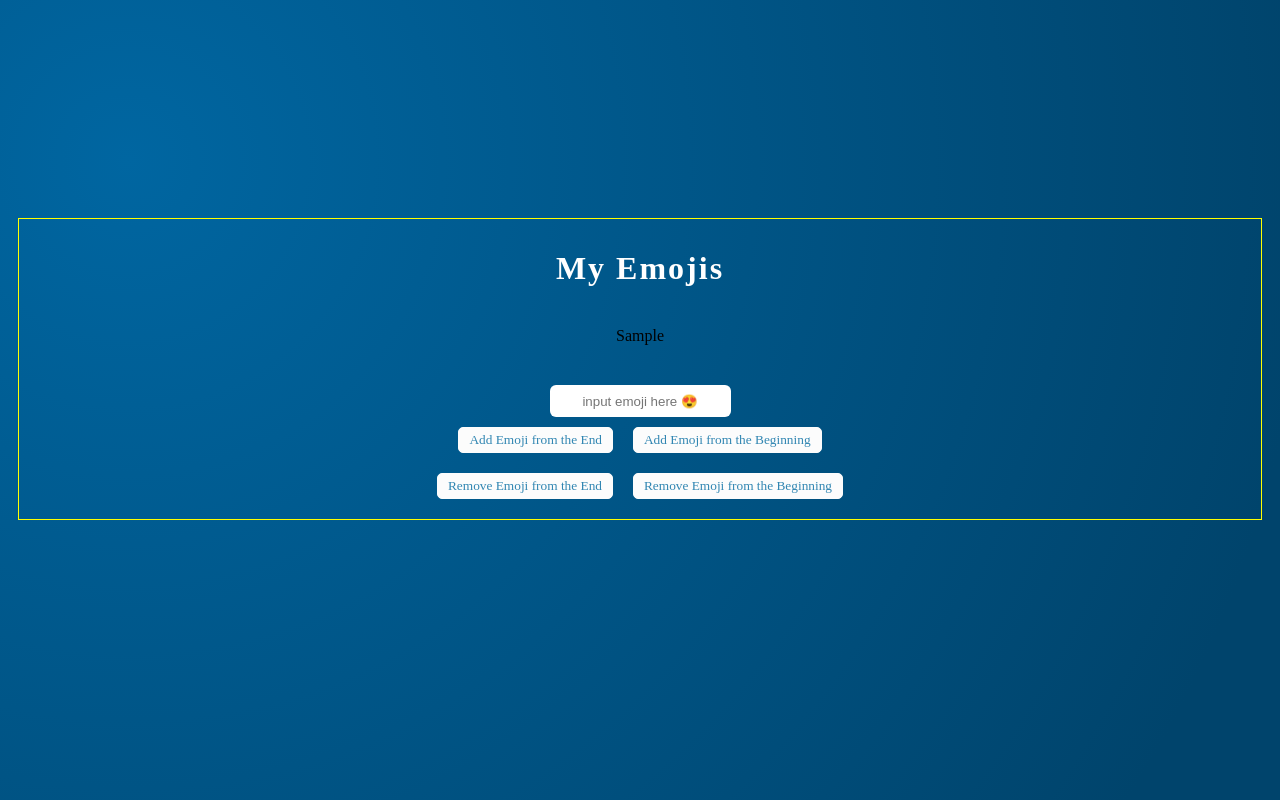
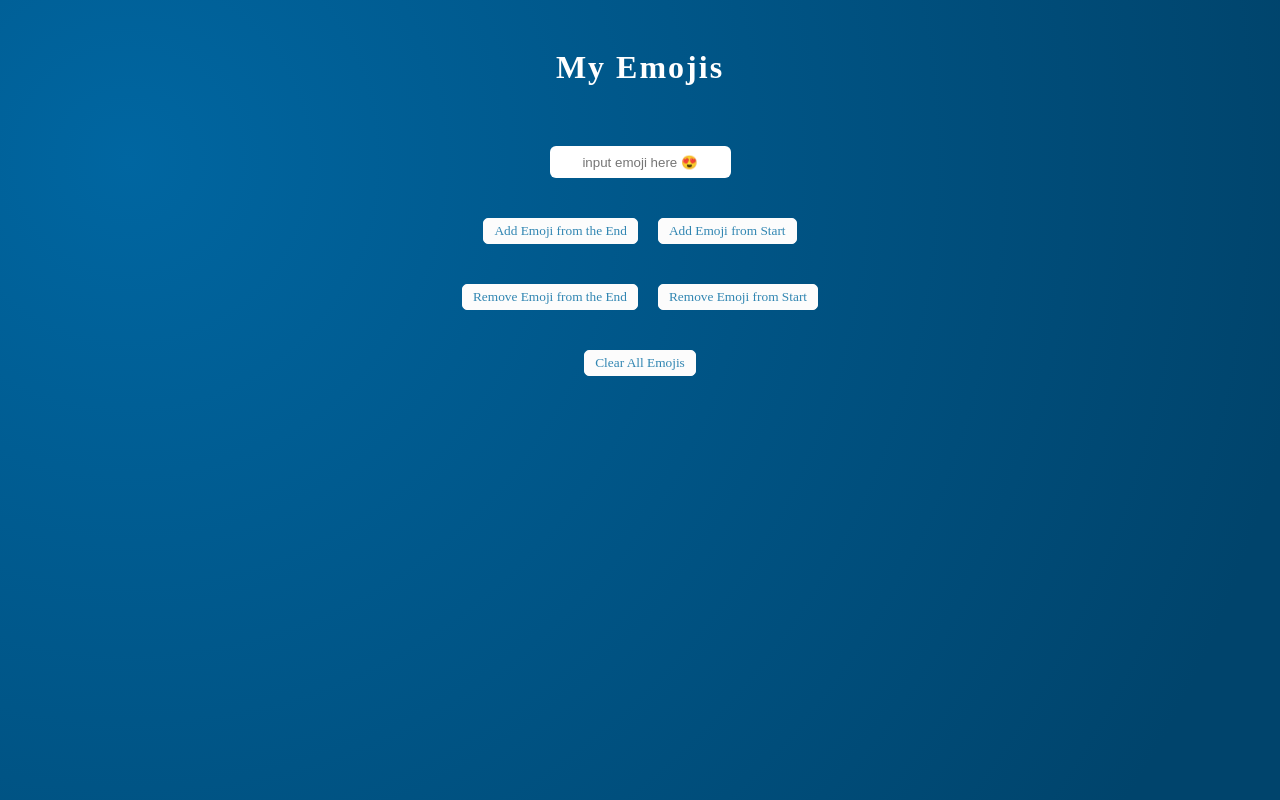
Before and after one commit to tinabals/my-emoji-s, a plain HTML site: page index.html in a window 1280 px wide. Both pictures are taken after typing "Sample" into the empty fields and a click on the button "Add Emoji from the End". Drawn offline with Linux system fonts and the light colour scheme; a web font is replaced by a local one.

Commit message:
implemented the functionalities
 I  also changed a couple of things and added some new functions too. Emojis can be added at the start or end and delete both ways too. It is being stored in the local storage.

```diff
--- a/index.css
+++ b/index.css
@@ -1,13 +1,13 @@
+
 html{
-    height:100vh;
-
-
+    height: 100vh;
 }
-
 body{
     background: radial-gradient(circle at 10% 20%, rgb(0, 102, 161) 0%, rgb(0, 68, 108) 90.1%);
     font-family: Baloo;
     padding:10px;
+    background-size: cover;
+
 }
 
 
@@ -28,23 +28,23 @@ input{
 button{
     font-family: inherit;
     padding: 4px 10px;
-    margin:10px 10px;
+    margin:20px 10px;
     display:block;
     color:#3186b2;
     background: #fcfcfc; ;
     border: 1px solid #fcfcfc; ;
     border-radius: 5px;
-    -webkit-border-radius: 5px;
-    -moz-border-radius: 5px;
-    -ms-border-radius: 5px;
-    -o-border-radius: 5px;
+    cursor:pointer;
+}
+
+button:hover{
+    background: #faeee1;
+    border:1px solid #5d31b2;
 }
 
 
 .container{
     text-align: center;
-    border:1px solid yellow;
-    margin:200px auto;
     padding: 10px 25px;
 }
 
@@ -52,9 +52,13 @@ button{
     margin: 40px;
     text-align: center;
 }
+#emoji-container span {
+    margin: 10px;
+    font-size: 40px;
+}
 
 #input-emoji{
-    margin:0 auto;
+    margin:20px auto;
 }
 .buttons-wrapper{
     display: flex;
--- a/index.html
+++ b/index.html
@@ -11,15 +11,19 @@
 <body>
     <div class="container">
             <h1>My Emojis</h1>
-            <div id="emoji-container"></div>
+            <div id="emoji-container">
+            </div>
             <input type="text" id="input-emoji"  placeholder="input emoji here 😍"/>
             <div class="buttons-wrapper">
                     <button id="push-btn"> Add Emoji from the End</button>
-                    <button id="unshift-btn"> Add Emoji from the Beginning</button>
+                    <button id="unshift-btn"> Add Emoji from Start</button>
                 </div>
             <div class="buttons-wrapper">
                 <button id="pop-btn"> Remove Emoji from the End</button>
-                <button id="shift-btn"> Remove Emoji from the Beginning</button>
+                <button id="shift-btn"> Remove Emoji from Start</button>
+            </div>
+            <div class="buttons-wrapper">
+                <button id="clear-btn"> Clear All Emojis</button>
             </div>
         </div>
         <script src="index.js"></script>
--- a/index.js
+++ b/index.js
@@ -1,41 +1,63 @@
+
+
 const inputEmojiField = document.getElementById("input-emoji");
 const pushBtn = document.getElementById("push-btn");
 const shiftBtn = document.getElementById("shift-btn");
 const popBtn = document.getElementById("pop-btn");
 const unshiftBtn = document.getElementById("unshift-btn");
+const clearBtn = document.getElementById("clear-btn");
+const emojiRegex = (/(\u00a9|\u00ae|[\u2000-\u3300]|\ud83c[\ud000-\udfff]|\ud83d[\ud000-\udfff]|\ud83e[\ud000-\udfff])/g)
 let emojiDisplayContainer = document.getElementById("emoji-container");
-let savedEmojis = [];
+let savedEmojis = Array();
 
-renderEmojis = () => {
-  emojiDisplayContainer.innerHTML = "";
+
+const renderEmojis = () => {
+  emojiDisplayContainer.innerHTML = ""
   let emojis = "";
-  let retrievedData = localStorage.getItem("myEmoji");
-  savedEmojis = JSON.parse(retrievedData);
+  let retrievedData = localStorage.getItem("myEmoji")
+  savedEmojis = JSON.parse(retrievedData) || [];
   if (savedEmojis) {
     for (let i = 0; i < savedEmojis.length; i++) {
-      emojis += `<span> ${savedEmojis[i]} </span>`;
+      emojis += `<span> ${savedEmojis[i]} </span>`
     }
   }
-  emojiDisplayContainer.innerHTML = emojis + " ";
-};
+  emojiDisplayContainer.innerHTML = emojis + " "
+ }
 
-renderEmojis();
 
-addEmoji = (emoji) => {
-  if (emoji) {
-    if (!savedEmojis) savedEmojis = [];
-    savedEmojis.push(emoji);
-    console.log(savedEmojis);
+
+const addEmoji = (emoji, position) => {
+       if (!emoji){
+        return alert("Type in an Emoji pls")
+       }
+       if (!emoji.match(emojiRegex)){
+        inputEmojiField.value = ""
+        return alert("Only emojis are required!")
+       }
+        position === 'start' ? savedEmojis.push(emoji) : savedEmojis.unshift(emoji)
+        localStorage.setItem("myEmoji", JSON.stringify(savedEmojis))
+        renderEmojis();
+        inputEmojiField.value = ""
+}
+
+
+const deleteEmoji = (type) => {
+    type === 'pop' ? savedEmojis.pop() : savedEmojis.shift()
     localStorage.setItem("myEmoji", JSON.stringify(savedEmojis));
-    renderEmojis();
-    inputEmojiField.value = "";
-  }
-};
-
-deleteEmojiFromEnd = () => {
-    alert("hi")
     renderEmojis()
 }
 
-pushBtn.addEventListener("click", () => addEmoji(inputEmojiField.value));
-popBtn.addEventListener('click', deleteEmojiFromEnd)
+const DeleteAllEmojis = () => {
+  localStorage.clear()
+  renderEmojis()
+}
+
+
+
+pushBtn.addEventListener("click", () => addEmoji(inputEmojiField.value, 'start'));
+unshiftBtn.addEventListener('click', () => addEmoji(inputEmojiField.value ) )
+popBtn.addEventListener('click',() => deleteEmoji('pop'))
+shiftBtn.addEventListener('click', deleteEmoji)
+clearBtn.addEventListener('click', DeleteAllEmojis)
+
+renderEmojis()
```
